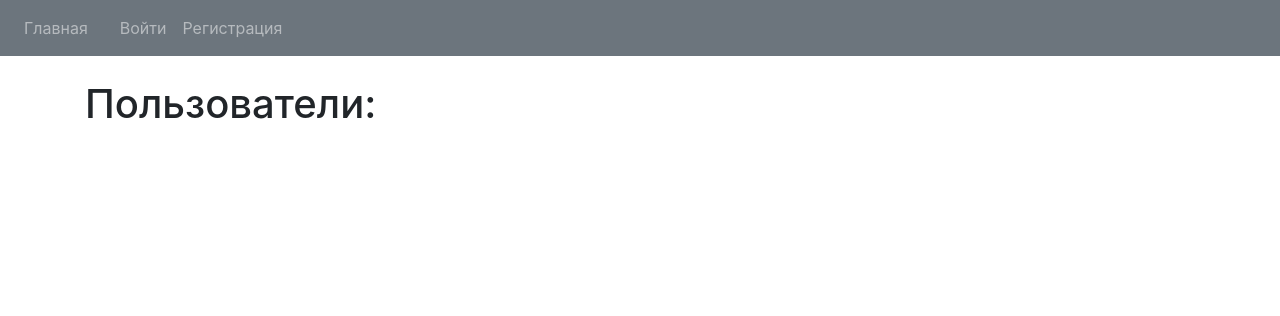
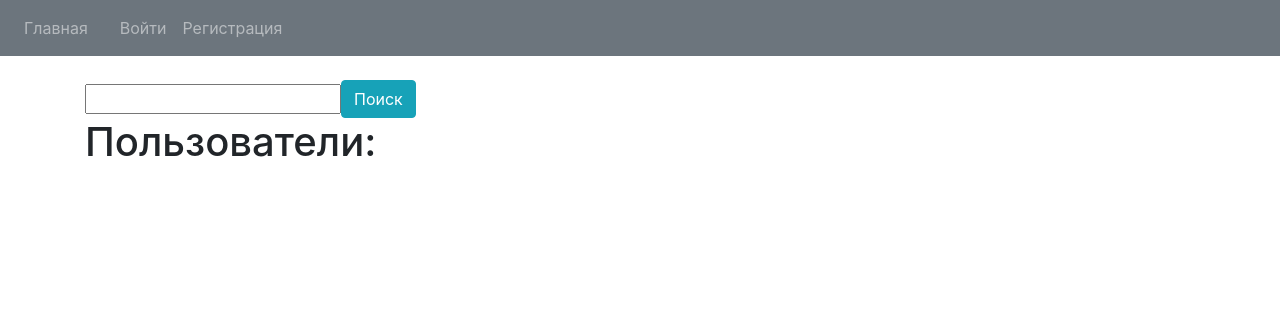
Before and after one commit to jomagsm/final_exam_attractor_python_6, a Django app: page / in a window 1280 px wide. Shown: the top 316 px of the page. Run offline with Django 3.2, Linux system fonts and the light colour scheme; some libraries are stand-ins or nearby versions.

Commit message:
без бонусов

```diff
--- a/source/accounts/forms.py
+++ b/source/accounts/forms.py
@@ -10,7 +10,7 @@
 
 
 class MyUserCreationForm(UserCreationForm):
-    first_name = forms.EmailField(required=True)
+    first_name = forms.CharField(required=True)
     email = forms.EmailField(required=True)
 
     class Meta(UserCreationForm.Meta):
--- a/source/accounts/templates/user_list.html
+++ b/source/accounts/templates/user_list.html
@@ -5,6 +5,10 @@
 
 {% block content %}
     {% csrf_token %}
+    <form class="form-inline my-2 my-lg-0"  method="get">
+    <input type="text" id="name" name="name" required>
+    <button class="btn btn-info my-2 my-sm-0" type="submit">{% trans 'Поиск'%}</button>
+</form>
     <h1>Пользователи:</h1>
     <div class="row">
     {% for user in users %}
```
